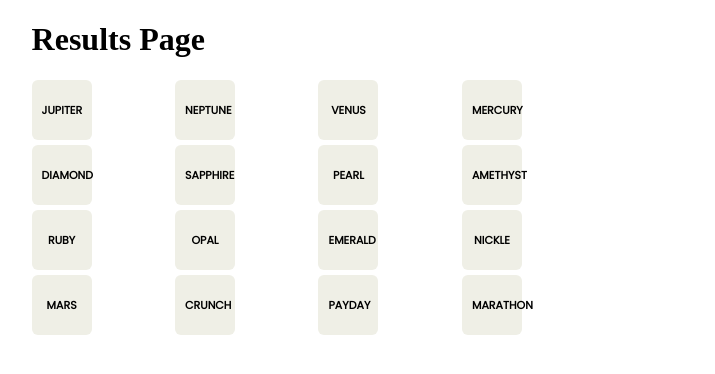
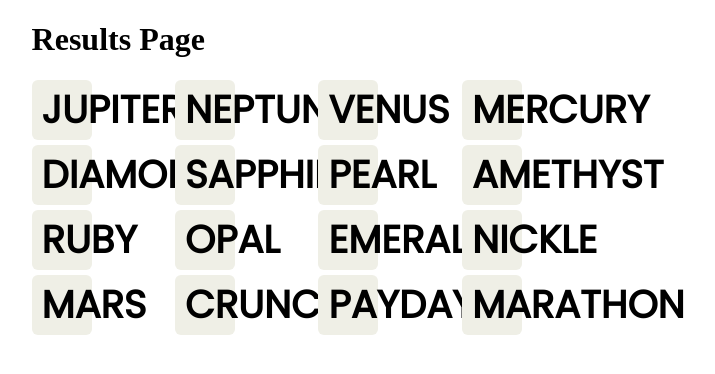
Before and after one commit to margOnline/connections, a Vue app: page /result in a window 1280 px wide. Shown: the top 374 px of the page, without its empty margins (324-1039 px from the left). Built offline with nearby package versions, Linux system fonts and the light colour scheme; a web font is replaced by a local one.

Commit message:
Keep words selected after an incorrect guess for better UI

```diff
--- a/src/components/Board.vue
+++ b/src/components/Board.vue
@@ -53,9 +53,6 @@
       });
       if (isDuplicateGuess) {
         this.addNotification({ message: "You already guessed this" });
-        guessedWords.forEach((word) =>
-          this.$store.dispatch("updateWordState", { text: word.text })
-        );
         return;
       }
 
--- a/src/components/WordSquare.vue
+++ b/src/components/WordSquare.vue
@@ -27,7 +27,7 @@
 .word {
   display: inline-block;
   font-family: "Poppins";
-  font-size: 11px;
+  font-size: 3vw;
   font-weight: bold;
   height: 40px;
   width: 40px;
--- a/src/store/index.js
+++ b/src/store/index.js
@@ -34,7 +34,6 @@
     handleIncorrectGuess({ commit }, { words }) {
       commit("setGuess", { guess: words });
       commit("reduceNumOfGuessesRemaining");
-      words.forEach((word) => commit("toggleWordSelected", { word }));
     },
     isDuplicateGuess({ state }, { guessedWords }) {
       if (state.guesses.length === 0) return false;
```
